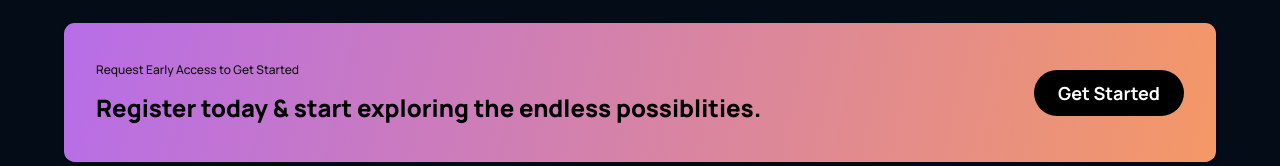
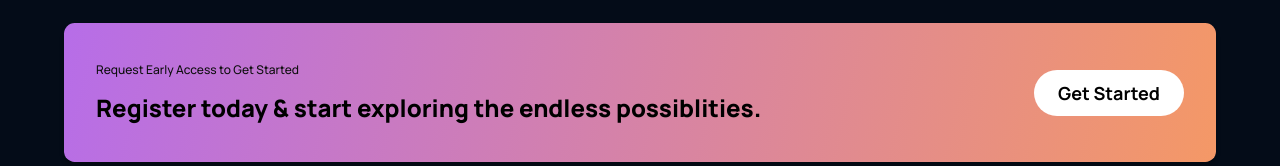
Before and after one commit to kushwahashubham/gpt3__react-web, a React (Create React App) app: page / in a window 1280 px wide. In both pictures the pointer is over the button 1109 px from the left and 2887 px from the top of the page. Shown: the part 2795-2961 px from the top of the page. Built offline with nearby package versions, Linux system fonts and the light colour scheme.

Commit message:
Update cta.css

```diff
--- a/src/components/cta/cta.css
+++ b/src/components/cta/cta.css
@@ -53,6 +53,11 @@
   min-width: 150px;
 }
 
+.gpt3__cta-btn button:hover {
+    background: #fff;
+   color: #000;
+}
+
 
 @media screen and (max-width: 650px) {
     .gpt3__cta {
```
